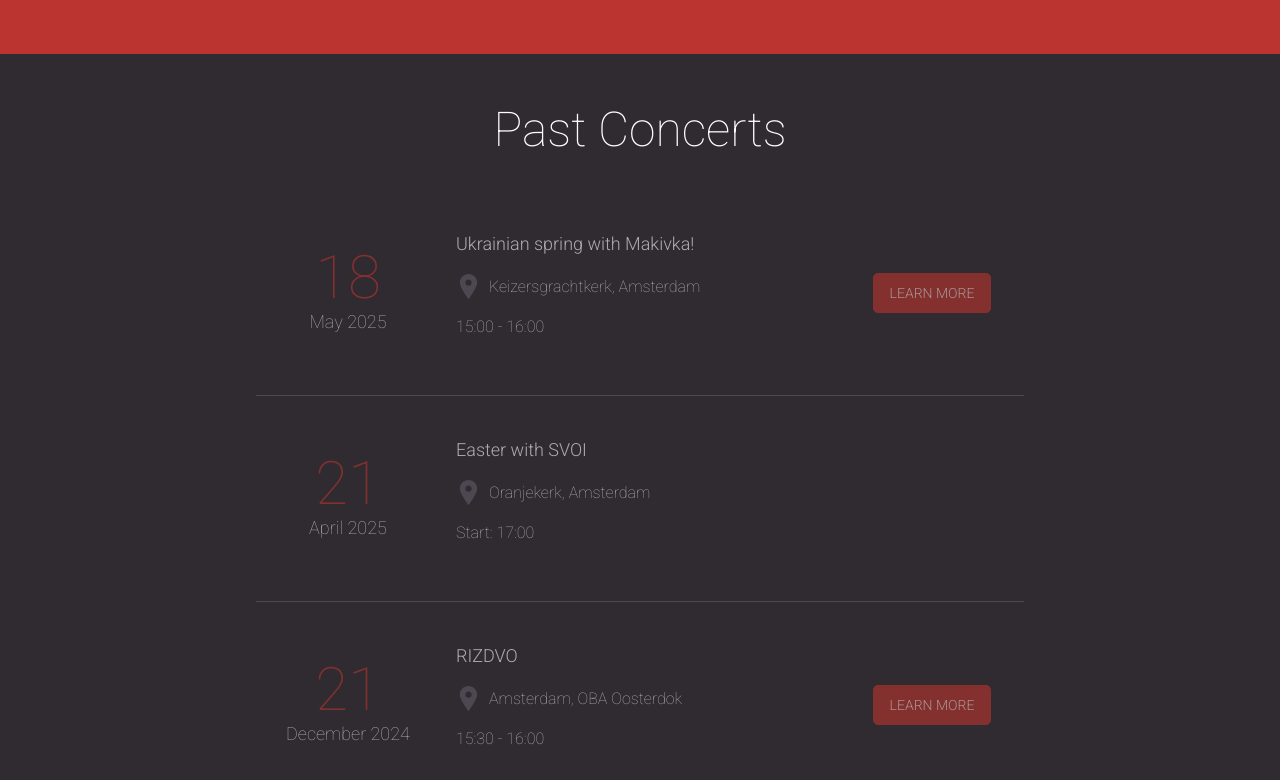
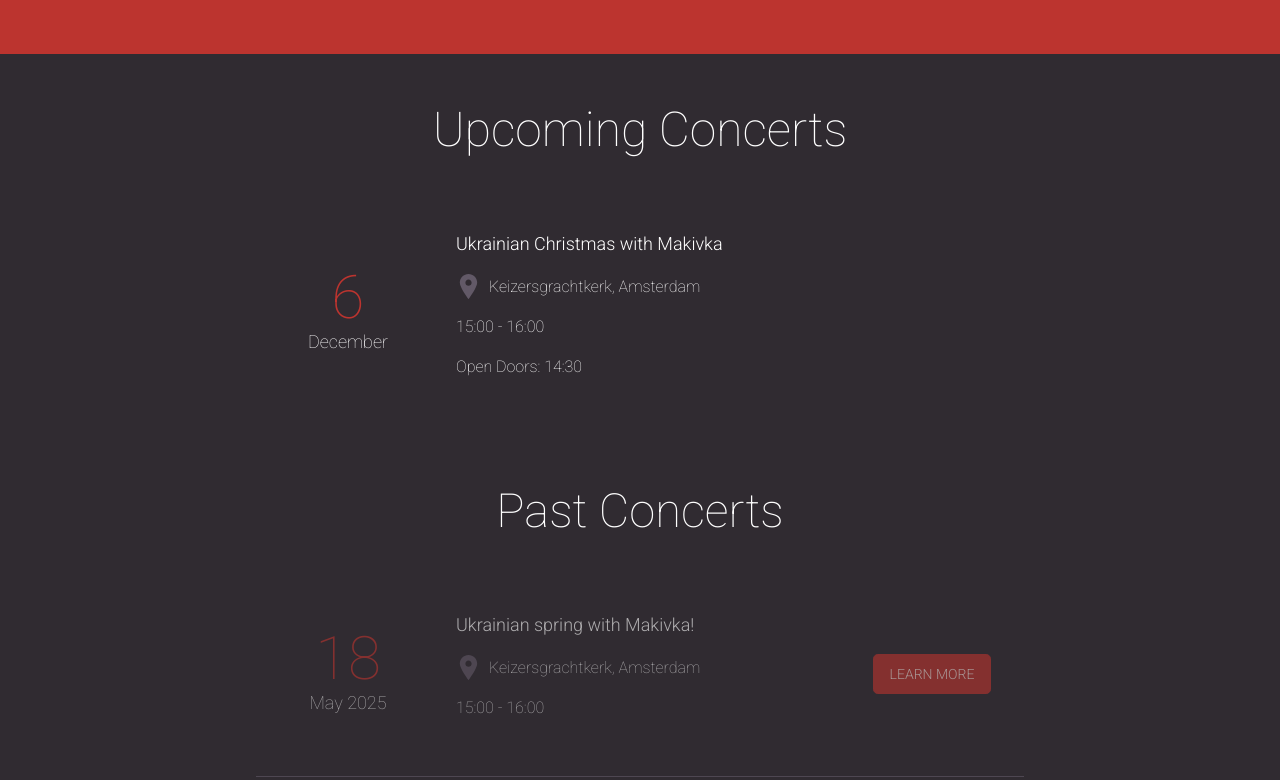
Before and after one commit to lkononenko/makivka-website, a Next.js app: page / in a window 1280 px wide. Shown: the part 840-1620 px from the top of the page. Built offline with nearby package versions, Linux system fonts and the light colour scheme.

Commit message:
content: add new concert

```diff
--- a/src/app/page.tsx
+++ b/src/app/page.tsx
@@ -7,17 +7,17 @@ import { Team } from './partials/Team/Team'
 import { AgendaItem, IAgendaItem } from './components/AgendaItem/AgendaItem'
 import { PastConcerts } from './partials/PastConcerts/PastConcerts'
 
-// const upcomingConcerts = [
-//   {
-//     date: '18',
-//     month: 'May',
-//     title: 'Ukrainian spring with Makivka!',
-//     location: 'Keizersgrachtkerk, Amsterdam',
-//     time: '15:00 - 16:00',
-//     desc: 'Open Doors: 14:30',
-//     infoLink: 'https://www.eventbrite.com/e/tickets-makivka-lente-concert-1330735819659?aff=oddtdtcreator'
-//   },
-// ];
+const upcomingConcerts = [
+  {
+    date: '6',
+    month: 'December',
+    title: 'Ukrainian Christmas with Makivka',
+    location: 'Keizersgrachtkerk, Amsterdam',
+    time: '15:00 - 16:00',
+    desc: 'Open Doors: 14:30'
+    // infoLink: ''
+  },
+];
 
 export default function Home() {
   return (
@@ -56,7 +56,7 @@ export default function Home() {
             </div>
         </Section>
         <Section bgColor="bg-secondary" id="agenda">
-          {/* <AnimatedTitle>Upcoming Concerts</AnimatedTitle>
+          <AnimatedTitle>Upcoming Concerts</AnimatedTitle>
             <div className='mb-12'>
               {upcomingConcerts.map((concert: IAgendaItem, index: number) => (
                 <AgendaItem
@@ -70,7 +70,7 @@ export default function Home() {
                   infoLink={concert.infoLink ? concert.infoLink : undefined}
                 />
               ))}
-          </div> */}
+            </div>
           <AnimatedTitle>Past Concerts</AnimatedTitle>
           <PastConcerts />
         </Section>
```
Lines whose indentation alone changed are shown as unchanged.
